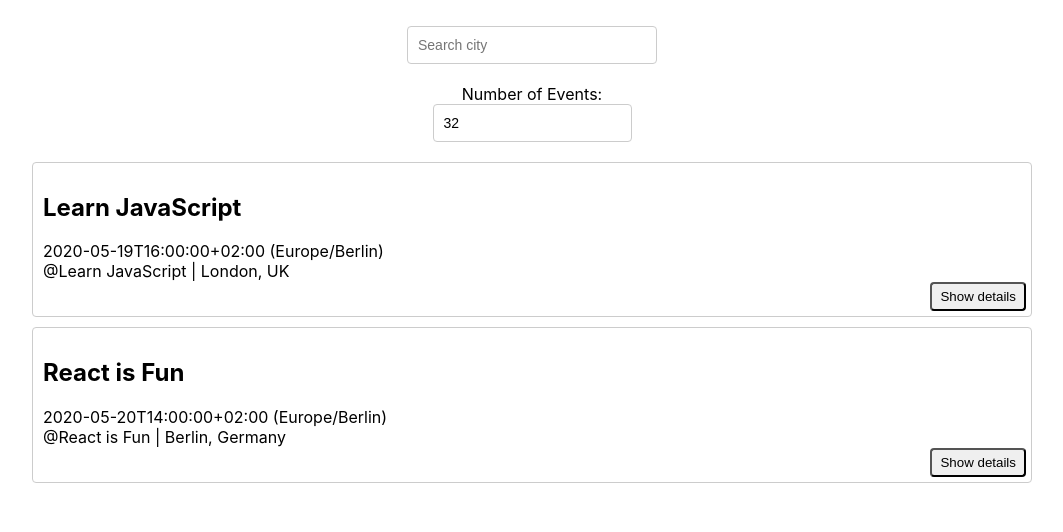
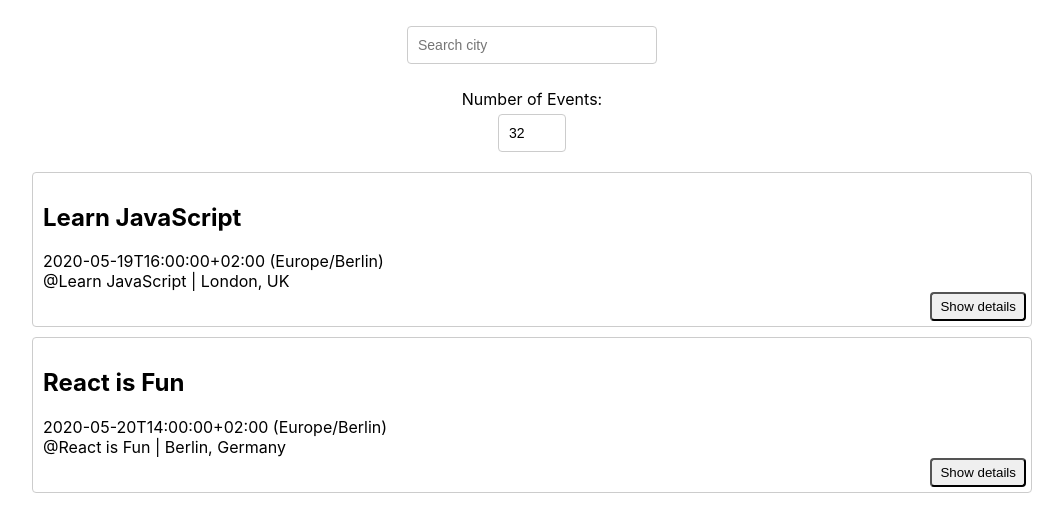
Before and after one commit to faratim/meet-app, a React (Create React App) app: page / in a window 1280 px wide. Shown: the top 532 px of the page, without its empty margins (108-1171 px from the left). Built offline with nearby package versions, Linux system fonts and the light colour scheme; what atatus-spa would draw is missing.

Commit message:
Added alert

```diff
--- /dev/null
+++ b/src/Alert.js
@@ -0,0 +1,36 @@
+import React, { Component } from 'react';
+
+class Alert extends Component {
+    constructor(props) {
+        super(props);
+        this.color = null;
+    }
+
+    getStyle = () => {
+        return {
+            color: this.color,
+        };
+    };
+
+    render() {
+        return (
+            <div className='Alert'>
+                <p style={this.getStyle()}>{this.props.text}</p>
+            </div>
+        );
+    }
+}
+
+export class InfoAlert extends Alert {
+    constructor(props) {
+        super(props);
+        this.color = 'blue';
+    }
+}
+
+export class ErrorAlert extends Alert {
+    constructor(props) {
+        super(props);
+        this.color = 'red';
+    }
+}
--- a/src/App.css
+++ b/src/App.css
@@ -44,7 +44,7 @@ input[type='number'] {
     display: flex;
     flex-direction: column;
     flex-basis: 300px;
-    max-width: 300px;
+    max-width: 600px;
     margin: auto;
     position: relative;
 }
@@ -55,7 +55,7 @@ input[type='number'] {
     z-index: 2;
     align-self: center;
     margin: 0;
-    top: 43px;
+    top: 40px;
     font-size: 14px;
     box-shadow: 10px 10px 16px -12px rgba(0, 0, 0, 0.75);
 }
@@ -119,9 +119,13 @@ button.hide-details {
 }
 
 .NumberOfEvents {
-    width: 200px;
+    width: 250px;
     margin: 20px auto;
     text-align: center;
+}
+
+.NumberOfEvents .number {
+    margin: 5px 0 0 0;
 }
 
 .button-wrapper {
@@ -130,11 +134,6 @@ button.hide-details {
     grid-gap: 20px;
     padding: 20px;
     font-family: sans-serif;
-}
-
-.Alert {
-    position: fixed;
-    top: 20px;
 }
 
 .data-vis-wrapper {
--- a/src/CitySearch.js
+++ b/src/CitySearch.js
@@ -1,35 +1,42 @@
 import React, { Component } from 'react';
+import { InfoAlert } from './Alert';
 
 class CitySearch extends Component {
-    /* constructor(){
-    super();
-    this.state = {
-      query: ''
-    }
-    this.handleInputChanged=this.handleInputChanged.bind(this);
-  } */
-
     state = {
         query: '',
         suggestions: [],
         showSuggestions: undefined,
+        infoText: '',
     };
 
     handleInputChanged = (event) => {
         const value = event.target.value;
+        this.setState({ showSuggestions: true });
         const suggestions = this.props.locations.filter((location) => {
             return location.toUpperCase().indexOf(value.toUpperCase()) > -1;
         });
-        this.setState({
-            query: value,
-            suggestions,
-        });
+
+        if (suggestions.length === 0) {
+            this.setState({
+                query: value,
+                suggestions: [],
+                infoText: 'We can not find the city you are looking for. Please try another city.',
+            });
+        } else {
+            return this.setState({
+                query: value,
+                suggestions,
+                infoText: '',
+            });
+        }
     };
 
     handleItemClicked = (suggestion) => {
         this.setState({
             query: suggestion,
+            suggestions: [],
             showSuggestions: false,
+            infoText: '',
         });
 
         this.props.updateEvents(suggestion);
@@ -44,17 +51,18 @@ class CitySearch extends Component {
                     placeholder='Search city'
                     value={this.state.query}
                     onChange={this.handleInputChanged}
-                    onFocus={() => {
-                        this.setState({ showSuggestions: true });
+                    onBlur={() => {
+                        this.setState({ showSuggestions: false });
                     }}
                 />
-                <ul className='suggestions' style={this.state.showSuggestions ? {} : { display: 'none' }}>
+                <InfoAlert text={this.state.infoText} />
+                <ul className='suggestions' style={this.state.showSuggestions && this.state.suggestions.length !== 0 ? {} : { display: 'none' }}>
                     {this.state.suggestions.map((suggestion) => (
-                        <li key={suggestion} onClick={() => this.handleItemClicked(suggestion)}>
+                        <li key={suggestion} onMouseDown={() => this.handleItemClicked(suggestion)}>
                             {suggestion}
                         </li>
                     ))}
-                    <li key='all' onClick={() => this.handleItemClicked('all')}>
+                    <li key='all' onMouseDown={() => this.handleItemClicked('all')}>
                         <b>See all cities</b>
                     </li>
                 </ul>
--- a/src/NumberOfEvents.js
+++ b/src/NumberOfEvents.js
@@ -1,19 +1,24 @@
 import React, { Component } from 'react';
+import { ErrorAlert } from './Alert';
 
 class NumberOfEvents extends Component {
     state = {
         eventCount: 32,
+        infoText: '',
     };
 
     handleInputChanged = (e) => {
         const inputValue = e.target.value;
 
-        if (inputValue < 1) {
-            alert('Please select a number from 1 to 32.');
+        if (inputValue < 1 || inputValue > 32) {
+            this.setState({
+                infoText: 'Please select number from 1 to 32',
+            });
         } else {
             this.props.updateEvents(null, inputValue);
             this.setState({
                 eventCount: inputValue,
+                infoText: '',
             });
         }
     };
@@ -21,8 +26,11 @@ class NumberOfEvents extends Component {
     render() {
         return (
             <div className='NumberOfEvents'>
-                <label>Number of Events: </label>
-                <input type='number' className='number' value={this.state.eventCount} onChange={this.handleInputChanged} />
+                <div>
+                    <label>Number of Events: </label>
+                </div>
+                <input type='number' className='number' min='1' max='32' value={this.state.eventCount} onChange={this.handleInputChanged} />
+                <ErrorAlert text={this.state.infoText} />
             </div>
         );
     }
```
Also changed, not shown: 14 other files (tests, documents, lock files or other folders).
